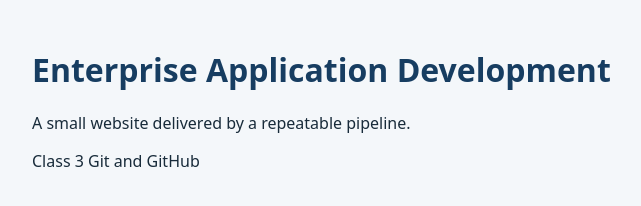
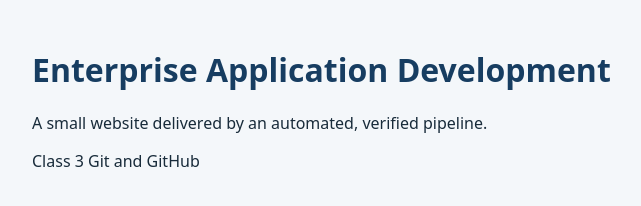
Before and after one commit to u6722057-max/Git-and-Github-exercise, a plain HTML site: page src/index.html in a window 1280 px wide. Shown: the whole page, without its empty margins (208-849 px from the left). Drawn offline with Linux system fonts and the light colour scheme.

Commit message:
Clarify website delivery message

```diff
--- a/src/index.html
+++ b/src/index.html
@@ -9,7 +9,7 @@
 <body>
   <main>
     <h1>Enterprise Application Development</h1>
-    <p id="message">A small website delivered by a repeatable pipeline.</p>
+    <p id="message">A small website delivered by an automated, verified pipeline.</p>
     <p>Class 3 Git and GitHub</p>
   </main>
 </body>
```
